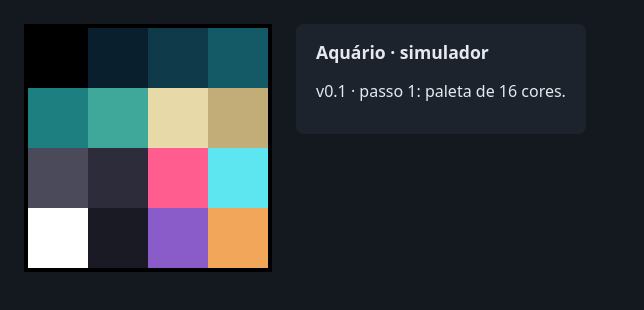
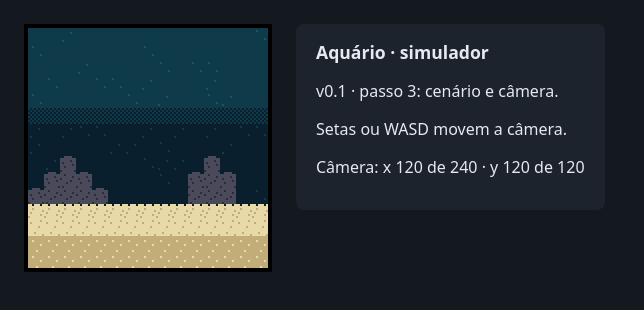
Before and after one commit to 4nor4k/aquario-virtual, a website with bundled scripts: page sim/index.html in a window 1280 px wide. Shown: the whole page, without its empty margins (0-644 px from the left). Built offline with nearby package versions, Linux system fonts and the light colour scheme.

Commit message:
v0.1 passo 3: cenário em tiles, câmera e teclado
Mapa 45x30 de blocos 8x8 (água em 4 tons com passagem em xadrez, areia e
montinhos de rocha, gerado com semente), câmera com limites, teclado
(setas/WASD) e laço de passo fixo de 20 por segundo. 45 testes passando.

Co-Authored-By: Claude Sonnet 5.5 <noreply@anthropic.com>

```diff
--- a/sim/index.html
+++ b/sim/index.html
@@ -14,7 +14,9 @@
     </section>
     <aside class="painel" id="painel">
       <h1>Aquário · simulador</h1>
-      <p>v0.1 · passo 1: paleta de 16 cores.</p>
+      <p>v0.1 · passo 3: cenário e câmera.</p>
+      <p>Setas ou WASD movem a câmera.</p>
+      <p id="camera"></p>
     </aside>
   </main>
   <script type="module" src="src/main.js"></script>
--- /dev/null
+++ b/sim/src/core/aquarium.js
@@ -0,0 +1,12 @@
+// O mundo do aquário: tamanhos e medidas. (Nos próximos passos entram também os peixes.)
+// Tudo em pixels de render, como no aparelho.
+
+export const TILE = 8;                       // cada bloco do cenário mede 8×8
+export const COLUNAS = 45;                   // 45 blocos de largura
+export const LINHAS = 30;                    // 30 blocos de altura
+export const MUNDO_LARGURA = COLUNAS * TILE; // 360
+export const MUNDO_ALTURA = LINHAS * TILE;   // 240
+
+// Do alto até a linha 25 é água; a partir da linha 26 é areia.
+export const LINHA_AREIA = 26;
+export const AREIA_Y = LINHA_AREIA * TILE;   // 208: onde a areia começa (os peixes ficam acima)
--- /dev/null
+++ b/sim/src/input/keyboard.js
@@ -0,0 +1,39 @@
+// Teclado -> joystick. Setas ou WASD movem a câmera (doc 05, seção 7).
+// Depois entram Z / X / C para os botões A / B / C.
+
+const TECLAS = {
+  esquerda: ['ArrowLeft', 'KeyA'],
+  direita: ['ArrowRight', 'KeyD'],
+  cima: ['ArrowUp', 'KeyW'],
+  baixo: ['ArrowDown', 'KeyS'],
+};
+const TODAS = new Set(Object.values(TECLAS).flat());
+
+export function criarTeclado(alvo) {
+  const seguradas = new Set(); // teclas que estão apertadas agora
+  const toques = new Set();    // teclas apertadas desde a última leitura (mesmo se já soltas)
+
+  alvo.addEventListener('keydown', (e) => {
+    if (!TODAS.has(e.code)) return;
+    e.preventDefault(); // setas não rolam a página
+    seguradas.add(e.code);
+    toques.add(e.code);
+  });
+  alvo.addEventListener('keyup', (e) => {
+    seguradas.delete(e.code);
+  });
+  // Se a janela perde o foco, solta tudo (senão a câmera ficaria andando sozinha).
+  alvo.addEventListener('blur', () => { seguradas.clear(); toques.clear(); });
+
+  const ativa = (nomes) => nomes.some((c) => seguradas.has(c) || toques.has(c));
+
+  return {
+    // Direção do "joystick": x e y valem -1, 0 ou 1. Chame uma vez por passo do jogo.
+    direcao() {
+      const x = (ativa(TECLAS.direita) ? 1 : 0) - (ativa(TECLAS.esquerda) ? 1 : 0);
+      const y = (ativa(TECLAS.baixo) ? 1 : 0) - (ativa(TECLAS.cima) ? 1 : 0);
+      toques.clear();
+      return { x, y };
+    },
+  };
+}
--- a/sim/src/main.js
+++ b/sim/src/main.js
@@ -1,16 +1,59 @@
-// Liga as partes do simulador. Passo 1: só mostra a paleta de 16 cores.
+// Liga as partes do simulador e roda o laço do jogo.
 import { criarQuadro, mostrarQuadro, LARGURA, ALTURA } from './render/tela.js';
+import { criarCamera } from './render/camera.js';
+import { gerarMapa } from './render/cenario.js';
+import { desenharQuadro } from './render/scene.js';
+import { criarTeclado } from './input/keyboard.js';
+import { MUNDO_LARGURA, MUNDO_ALTURA } from './core/aquarium.js';
+
+const PASSO_MS = 50;           // passo fixo: 20 por segundo (igual no ESP32)
+const VELOCIDADE_CAMERA = 60;  // pixels por segundo
 
 const canvas = document.getElementById('tela');
 const ctx = canvas.getContext('2d');
+const textoCamera = document.getElementById('camera');
 
-// Grade 4×4: cada cor ocupa um quadrado de 30×30 pixels.
 const quadro = criarQuadro();
-const LADO = LARGURA / 4;
-for (let y = 0; y < ALTURA; y++) {
-  for (let x = 0; x < LARGURA; x++) {
-    const cor = Math.floor(y / LADO) * 4 + Math.floor(x / LADO);
-    quadro[y * LARGURA + x] = cor;
+const mapa = gerarMapa();
+const teclado = criarTeclado(window);
+// Começa no meio do mundo, na altura do fundo (para ver areia e rochas).
+const camera = criarCamera({
+  mundoLargura: MUNDO_LARGURA,
+  mundoAltura: MUNDO_ALTURA,
+  janelaLargura: LARGURA,
+  janelaAltura: ALTURA,
+  x: (MUNDO_LARGURA - LARGURA) / 2,
+  y: MUNDO_ALTURA - ALTURA,
+});
+
+// Um passo do jogo (dt em segundos).
+function atualizar(dt) {
+  const dir = teclado.direcao();
+  camera.mover(dir.x * VELOCIDADE_CAMERA * dt, dir.y * VELOCIDADE_CAMERA * dt);
+}
+
+function desenhar() {
+  desenharQuadro(quadro, { mapa, camera });
+  mostrarQuadro(ctx, quadro);
+  textoCamera.textContent =
+    `Câmera: x ${Math.round(camera.x)} de ${camera.maxX} · y ${Math.round(camera.y)} de ${camera.maxY}`;
+}
+
+// Laço: acumula o tempo real e roda passos fixos de 50 ms.
+let acumulado = 0;
+let ultimo = performance.now();
+function ciclo(agora) {
+  acumulado += Math.min(agora - ultimo, 250); // teto: se a aba ficou parada, não "recupera" tudo
+  ultimo = agora;
+  let passos = 0;
+  while (acumulado >= PASSO_MS) {
+    atualizar(PASSO_MS / 1000);
+    acumulado -= PASSO_MS;
+    passos++;
   }
+  if (passos > 0) desenhar();
+  requestAnimationFrame(ciclo);
 }
-mostrarQuadro(ctx, quadro);
+
+desenhar();
+requestAnimationFrame(ciclo);
--- /dev/null
+++ b/sim/src/render/camera.js
@@ -0,0 +1,31 @@
+// A câmera: qual pedaço do mundo a janela mostra. Guarda o canto de cima à esquerda da janela.
+// No aparelho, quem a move é o joystick; no simulador, o teclado.
+
+export function criarCamera({ mundoLargura, mundoAltura, janelaLargura, janelaAltura, x = 0, y = 0 }) {
+  const maxX = Math.max(0, mundoLargura - janelaLargura);
+  const maxY = Math.max(0, mundoAltura - janelaAltura);
+  let cx = limitar(x, 0, maxX);
+  let cy = limitar(y, 0, maxY);
+
+  return {
+    get x() { return cx; },
+    get y() { return cy; },
+    get maxX() { return maxX; },
+    get maxY() { return maxY; },
+
+    // Move a câmera, sem deixar sair do mundo.
+    mover(dx, dy) {
+      cx = limitar(cx + dx, 0, maxX);
+      cy = limitar(cy + dy, 0, maxY);
+    },
+
+    irPara(nx, ny) {
+      cx = limitar(nx, 0, maxX);
+      cy = limitar(ny, 0, maxY);
+    },
+  };
+}
+
+function limitar(v, min, max) {
+  return Math.min(max, Math.max(min, v));
+}
--- /dev/null
+++ b/sim/src/render/cenario.js
@@ -0,0 +1,148 @@
+// O cenário: blocos (tiles) de 8×8 pixels e o mapa que diz qual bloco vai em cada lugar.
+//
+// Cada pixel de um bloco é um índice da paleta (0 a 15). A paleta está em palette.js:
+//   1 a 4 = água (1 = funda, 4 = clara) · 6 e 7 = areia · 8 e 9 = rocha
+//
+// Cores provisórias: refinamos olhando na tela.
+import { TILE, COLUNAS, LINHAS, LINHA_AREIA } from '../core/aquarium.js';
+import { criarRng } from '../core/rng.js';
+
+export const SEMENTE_CENARIO = 2024; // mesma semente = mesmo cenário sempre
+
+const TILES = [];     // pixels de cada bloco (Uint8Array de 64)
+export const ID = {}; // nome do bloco -> número
+
+// Registra um bloco a partir de 8 linhas de 8 letras; cada letra é uma cor da paleta em hexadecimal.
+function registrar(nome, linhas) {
+  if (linhas.length !== TILE || linhas.some((l) => l.length !== TILE)) {
+    throw new Error(`bloco ${nome}: precisa ter ${TILE} linhas de ${TILE} letras`);
+  }
+  const pix = new Uint8Array(TILE * TILE);
+  linhas.forEach((linha, y) => {
+    for (let x = 0; x < TILE; x++) pix[y * TILE + x] = parseInt(linha[x], 16);
+  });
+  ID[nome] = TILES.length;
+  TILES.push(pix);
+}
+
+// Troca alguns pixels de um bloco liso por outra cor (brilhos na água, grãos na areia).
+function comPontos(base, ponto, posicoes) {
+  const linhas = Array.from({ length: TILE }, () => base.repeat(TILE).split(''));
+  for (const [x, y] of posicoes) linhas[y][x] = ponto;
+  return linhas.map((l) => l.join(''));
+}
+
+// Duas cores alternadas em xadrez: faz a passagem suave entre dois tons de água.
+function xadrez(a, b) {
+  return Array.from({ length: TILE }, (_, y) =>
+    Array.from({ length: TILE }, (_, x) => ((x + y) % 2 === 0 ? a : b)).join(''));
+}
+
+const PONTOS_A = [[2, 1], [6, 5]];
+const PONTOS_B = [[5, 2], [1, 6]];
+
+// Água: 4 tons (1 = funda ... 4 = clara), cada um liso e com 2 jeitos de brilho.
+for (let tom = 1; tom <= 4; tom++) {
+  const t = tom.toString(16);
+  const claro = (tom + 1).toString(16);
+  registrar(`agua${tom}`, comPontos(t, t, []));
+  registrar(`agua${tom}a`, comPontos(t, claro, PONTOS_A));
+  registrar(`agua${tom}b`, comPontos(t, claro, PONTOS_B));
+}
+// Passagens entre tons
+registrar('passa43', xadrez('4', '3'));
+registrar('passa32', xadrez('3', '2'));
+registrar('passa21', xadrez('2', '1'));
+
+// Areia
+registrar('areiaTopo', [
+  '66166616',
+  '66666666',
+  '66766666',
+  '66666667',
+  '67666666',
+  '66666676',
+  '76666666',
+  '66666666',
+]);
+registrar('areia', comPontos('6', '7', [[1, 1], [5, 3], [3, 6], [7, 7], [6, 0]]));
+registrar('areiaFundo', comPontos('7', '6', [[2, 2], [6, 4], [4, 7]]));
+
+// Rocha
+registrar('rochaTopo', [
+  '11888811',
+  '88888888',
+  '88888988',
+  '89888888',
+  '88888898',
+  '88988888',
+  '88888888',
+  '98888889',
+]);
+registrar('rocha', [
+  '88888888',
+  '88988888',
+  '88888898',
+  '98888888',
+  '88888988',
+  '88898888',
+  '88888888',
+  '89888888',
+]);
+
+export const NUM_TILES = TILES.length;
+export function pixelsDoTile(id) {
+  return TILES[id];
+}
+
+// Qual bloco de água vai em cada linha do mundo (de cima para baixo).
+// Nas linhas "passa" usa o xadrez entre dois tons.
+function blocoDeAgua(linha, rng) {
+  let nome;
+  if (linha <= 4) nome = 'agua4';
+  else if (linha === 5) return ID.passa43;
+  else if (linha <= 11) nome = 'agua3';
+  else if (linha === 12) return ID.passa32;
+  else if (linha <= 19) nome = 'agua2';
+  else if (linha === 20) return ID.passa21;
+  else nome = 'agua1';
+
+  // 1 em cada 4 blocos leva brilho, para o movimento da câmera ficar visível.
+  const sorteio = rng.inteiro(0, 7);
+  if (sorteio === 0) return ID[nome + 'a'];
+  if (sorteio === 1) return ID[nome + 'b'];
+  return ID[nome];
+}
+
+// Monta o mapa do mundo: COLUNAS × LINHAS números, cada um é o id de um bloco.
+export function gerarMapa(semente = SEMENTE_CENARIO) {
+  const rng = criarRng(semente);
+  const mapa = new Uint8Array(COLUNAS * LINHAS);
+
+  for (let linha = 0; linha < LINHAS; linha++) {
+    for (let col = 0; col < COLUNAS; col++) {
+      let id;
+      if (linha < LINHA_AREIA) id = blocoDeAgua(linha, rng);
+      else if (linha === LINHA_AREIA) id = ID.areiaTopo;
+      else if (linha === LINHA_AREIA + 1) id = ID.areia;
+      else id = ID.areiaFundo;
+      mapa[linha * COLUNAS + col] = id;
+    }
+  }
+
+  // Quatro montinhos de rocha sobre a areia, de 1 a 3 blocos de altura.
+  for (let i = 0; i < 4; i++) {
+    // Centros entre as colunas 6-8, 16-18, 26-28 e 36-38: com meia largura de até 3,
+    // as rochas ficam nas colunas 3 a 41 (nunca encostam nas bordas nem se sobrepõem).
+    const centro = 6 + i * 10 + rng.inteiro(0, 2);
+    const meiaLargura = rng.inteiro(1, 3);
+    for (let dx = -meiaLargura; dx <= meiaLargura; dx++) {
+      const altura = Math.max(1, 3 - Math.abs(dx));
+      for (let h = 1; h <= altura; h++) {
+        const linha = LINHA_AREIA - h;
+        mapa[linha * COLUNAS + centro + dx] = h === altura ? ID.rochaTopo : ID.rocha;
+      }
+    }
+  }
+  return mapa;
+}
--- /dev/null
+++ b/sim/src/render/scene.js
@@ -0,0 +1,37 @@
+// Monta um quadro de 120×120: camadas de baixo para cima (doc 04, seção 4).
+// Por enquanto só o cenário; peixes entram no passo 4.
+import { TILE, COLUNAS, LINHAS } from '../core/aquarium.js';
+import { pixelsDoTile } from './cenario.js';
+import { LARGURA, ALTURA } from './tela.js';
+
+// Desenha no quadro os blocos que aparecem dentro da janela da câmera.
+export function desenharCenario(quadro, mapa, camera) {
+  const cx = Math.round(camera.x);
+  const cy = Math.round(camera.y);
+
+  const col0 = Math.floor(cx / TILE);
+  const col1 = Math.min(COLUNAS - 1, Math.floor((cx + LARGURA - 1) / TILE));
+  const lin0 = Math.floor(cy / TILE);
+  const lin1 = Math.min(LINHAS - 1, Math.floor((cy + ALTURA - 1) / TILE));
+
+  for (let lin = lin0; lin <= lin1; lin++) {
+    for (let col = col0; col <= col1; col++) {
+      const pix = pixelsDoTile(mapa[lin * COLUNAS + col]);
+      const ox = col * TILE - cx; // onde o bloco cai na tela
+      const oy = lin * TILE - cy;
+      for (let ty = 0; ty < TILE; ty++) {
+        const y = oy + ty;
+        if (y < 0 || y >= ALTURA) continue;
+        for (let tx = 0; tx < TILE; tx++) {
+          const x = ox + tx;
+          if (x < 0 || x >= LARGURA) continue;
+          quadro[y * LARGURA + x] = pix[ty * TILE + tx];
+        }
+      }
+    }
+  }
+}
+
+export function desenharQuadro(quadro, { mapa, camera }) {
+  desenharCenario(quadro, mapa, camera);
+}
```
Also changed, not shown: sim/tests/camera.test.js (added, +49 -0 lines), sim/tests/cenario.test.js (added, +83 -0 lines), sim/tests/keyboard.test.js (added, +98 -0 lines).
